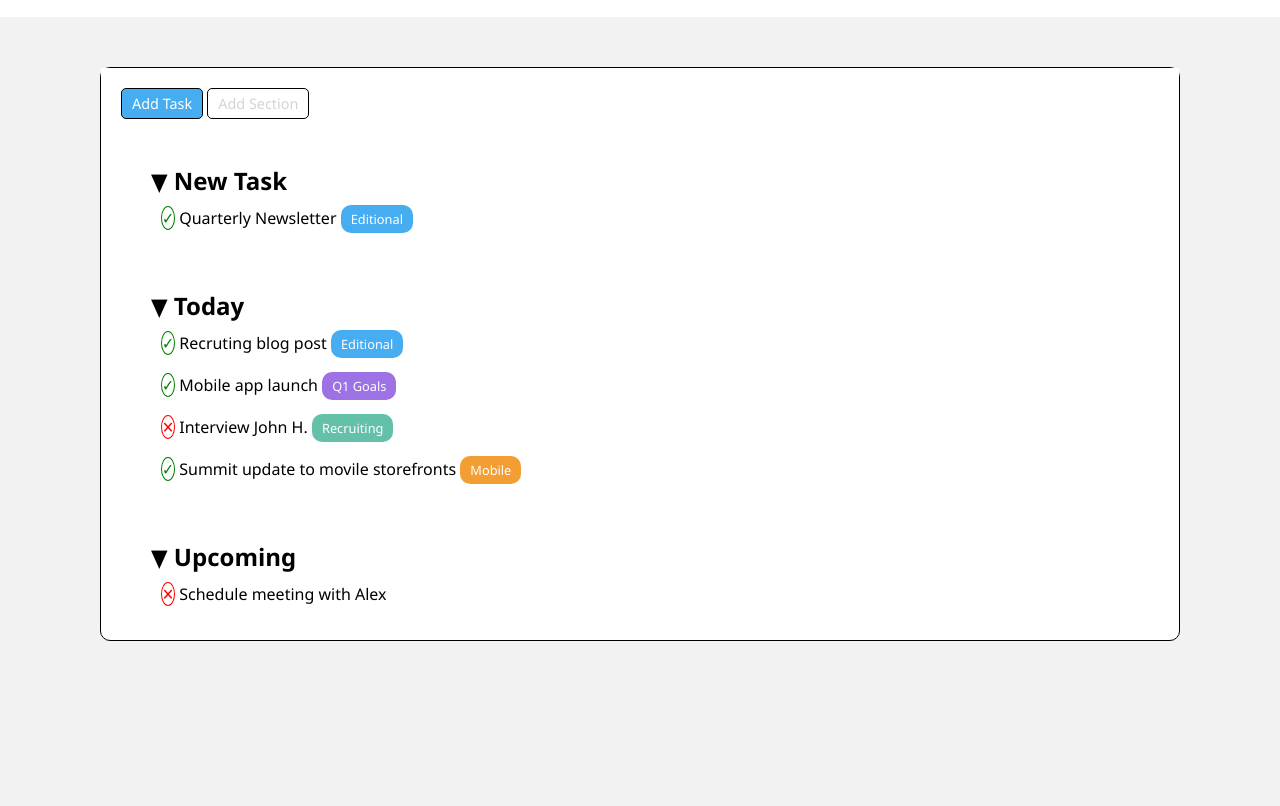
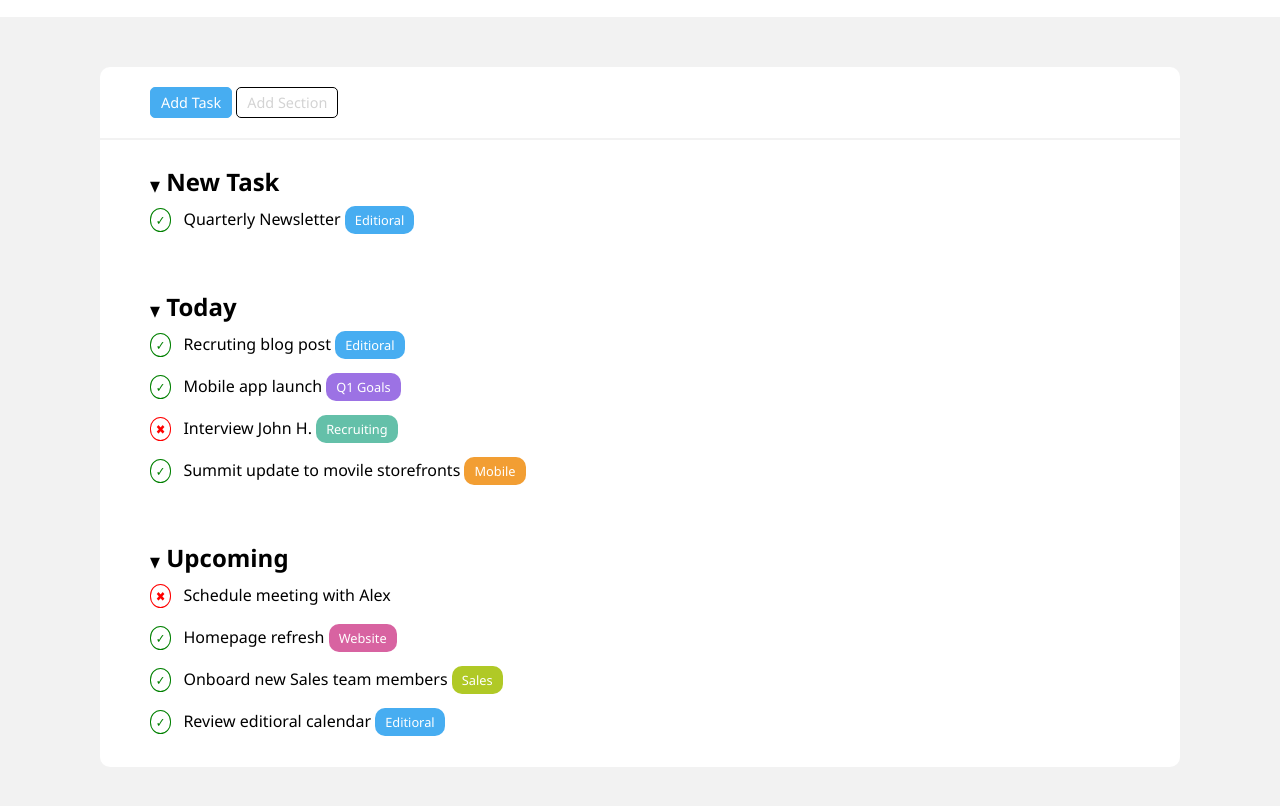
Before and after one commit to ManuelBravaccini/html-css-toboolist, a plain HTML site: page index.html in a window 1280 px wide. Shown: the part 82-888 px from the top of the page. Before the commit the page ends 800 px from the top, so only its background shows below. Drawn offline with Linux system fonts and the light colour scheme.

Commit message:
Completed style of list

```diff
--- a/css/style.css
+++ b/css/style.css
@@ -9,7 +9,7 @@ body{
     background-color: #f2f2f2;
 }
 
-header{
+header#header_page{
     width: 100%;
     padding: 20px;
     background-color: white;
@@ -21,15 +21,18 @@ h1{
 
 main{
     margin: 50px 100px;
-    border: 1px solid black;
     border-radius: 10px;
     background-color: white;
 }
 
-.main_header p{
+header.header_main{
+    padding: 20px 50px;
+    border-bottom: 2px solid #f2f2f2;
+}
+
+.header_main p{
     display: inline-block;
     font-size: 0.9rem;
-    border: 1px solid black;
     border-radius: 5px;
     padding: 5px 10px;
 }
@@ -37,10 +40,12 @@ main{
 p#add_task{
     background-color: #47adf1;
     color: white;
+    border: 1px solid #47adf1;
 }
 
 p#add_section{
     color: lightgray;
+    border: 1px solid black;
 }
 
 
@@ -48,27 +53,38 @@ p#add_section{
     padding: 25px 50px;
 }
 
+span.reverse_triangle{
+    font-size: 0.9rem;
+}
+
 ul{
     list-style-type: none;
 }
 
 li{
-    padding: 10px;
+    padding: 10px 0;
+    font-weight: 500;
 }
 
 span.check{
     color: green;
-    border-radius: 50%;
+    border-radius: 100%;
     border: 1px solid green;
+    padding: 0.1rem 0.3rem;
+    font-size: 0.8rem;
+    margin-right: 0.5rem;
 }
 
 span.cross{
     color: red;
     border-radius: 50%;
     border: 1px solid red;
+    padding: 0.1rem 0.3rem;
+    font-size: 0.8rem;
+    margin-right: 0.5rem;
 }
 
-span.editional{
+span.editioral{
     background-color: #47adf1;
     color: white;
     font-size: 0.8rem;
@@ -99,3 +115,19 @@ span.mobile{
     border-radius: 10px;
     padding: 5px 10px;
 }
+
+span.website{
+    background-color: #d863a1;
+    color: white;
+    font-size: 0.8rem;
+    border-radius: 10px;
+    padding: 5px 10px;
+}
+
+span.sales{
+    background-color: #b0c926;
+    color: white;
+    font-size: 0.8rem;
+    border-radius: 10px;
+    padding: 5px 10px;
+}
--- a/index.html
+++ b/index.html
@@ -8,34 +8,34 @@
     <link rel="stylesheet" href="css/style.css">
 </head>
 <body>
-    <header>
+    <header id="header_page">
         <img src="img/logo.png" alt="Boolean logo">
         <h1>Toboolist</h1>
     </header>
     <main>
-        <header class="main_header">
+        <header class="header_main">
             <p id="add_task">Add Task</p>
             <p id="add_section">Add Section</p>
         </header>
         <section class="section new_task">
-            <h2><span>&#9660;</span> New Task</h2>
+            <h2><span class="reverse_triangle">&#9660;</span> New Task</h2>
             <ul>
                 <li>
-                    <span class="check">&#10003;</span> Quarterly Newsletter <span class="editional">Editional</span>
+                    <span class="check">&#10003;</span> Quarterly Newsletter <span class="editioral">Editioral</span>
                 </li>
             </ul>
         </section>
         <section class="section today">
-            <h2><span>&#9660;</span> Today</h2>
+            <h2><span class="reverse_triangle">&#9660;</span> Today</h2>
             <ul>
                 <li>
-                    <span class="check">&#10003;</span> Recruting blog post <span class="editional">Editional</span>
+                    <span class="check">&#10003;</span> Recruting blog post <span class="editioral">Editioral</span>
                 </li>
                 <li>
                     <span class="check">&#10003;</span> Mobile app launch <span class="q1_goals">Q1 Goals</span>
                 </li>
                 <li>
-                    <span class="cross">&#x2715;</span> Interview John H. <span class="recruiting">Recruiting</span>
+                    <span class="cross">&#10006;</span> Interview John H. <span class="recruiting">Recruiting</span>
                 </li>
                 <li>
                     <span class="check">&#10003;</span> Summit update to movile storefronts <span class="mobile">Mobile</span>
@@ -43,10 +43,19 @@
             </ul>
         </section>
         <section class="section Upcoming">
-            <h2><span>&#9660;</span> Upcoming</h2>
+            <h2><span class="reverse_triangle">&#9660;</span> Upcoming</h2>
             <ul>
                 <li>
-                    <span class="cross">&#x2715;</span> Schedule meeting with Alex
+                    <span class="cross">&#10006;</span> Schedule meeting with Alex
+                </li>
+                <li>
+                    <span class="check">&#10003;</span> Homepage refresh <span class="website">Website</span>
+                </li>
+                <li>
+                    <span class="check">&#10003;</span> Onboard new Sales team members <span class="sales">Sales</span>
+                </li>
+                <li>
+                    <span class="check">&#10003;</span> Review editioral calendar <span class="editioral">Editioral</span>
                 </li>
             </ul>
         </section>
```
